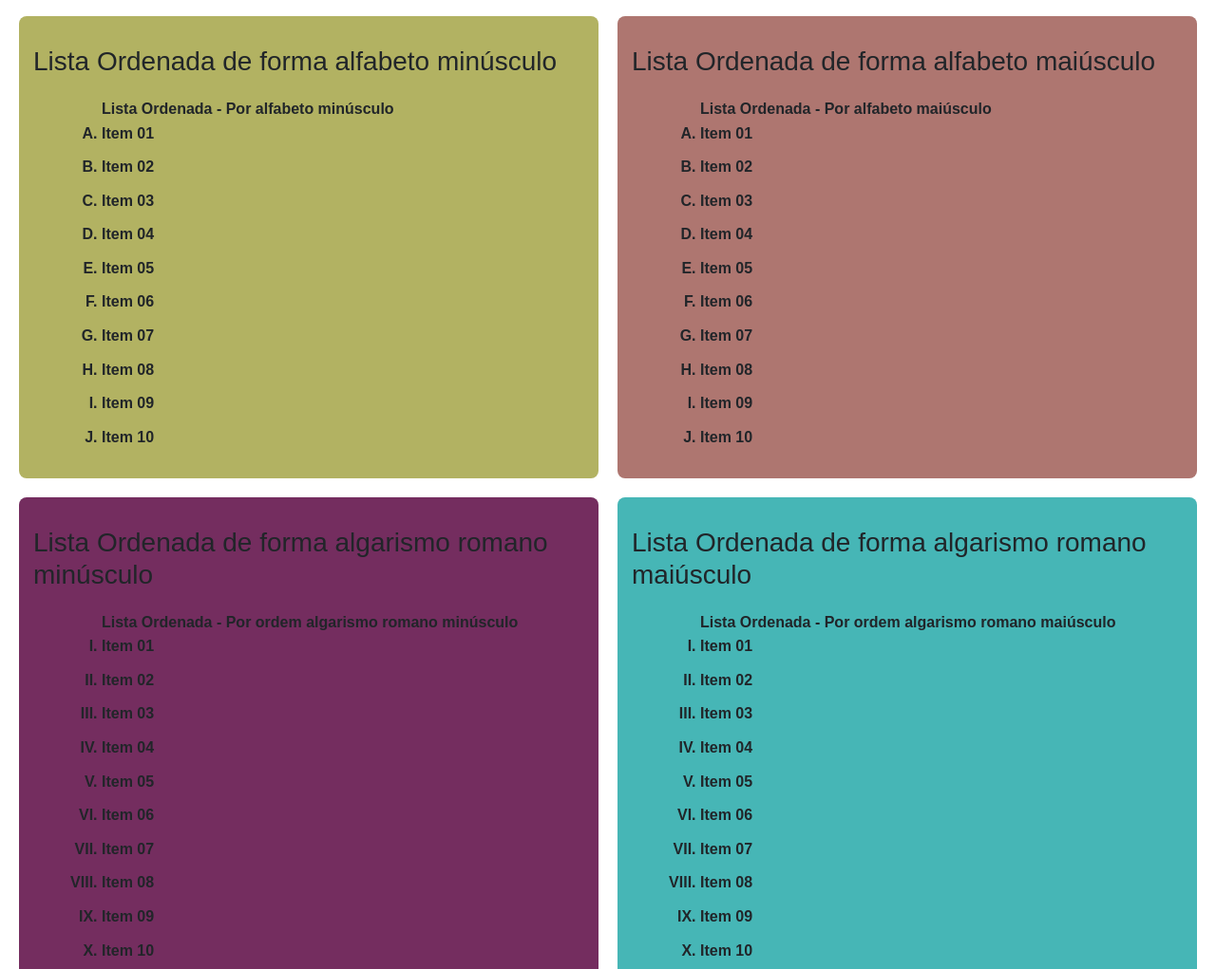
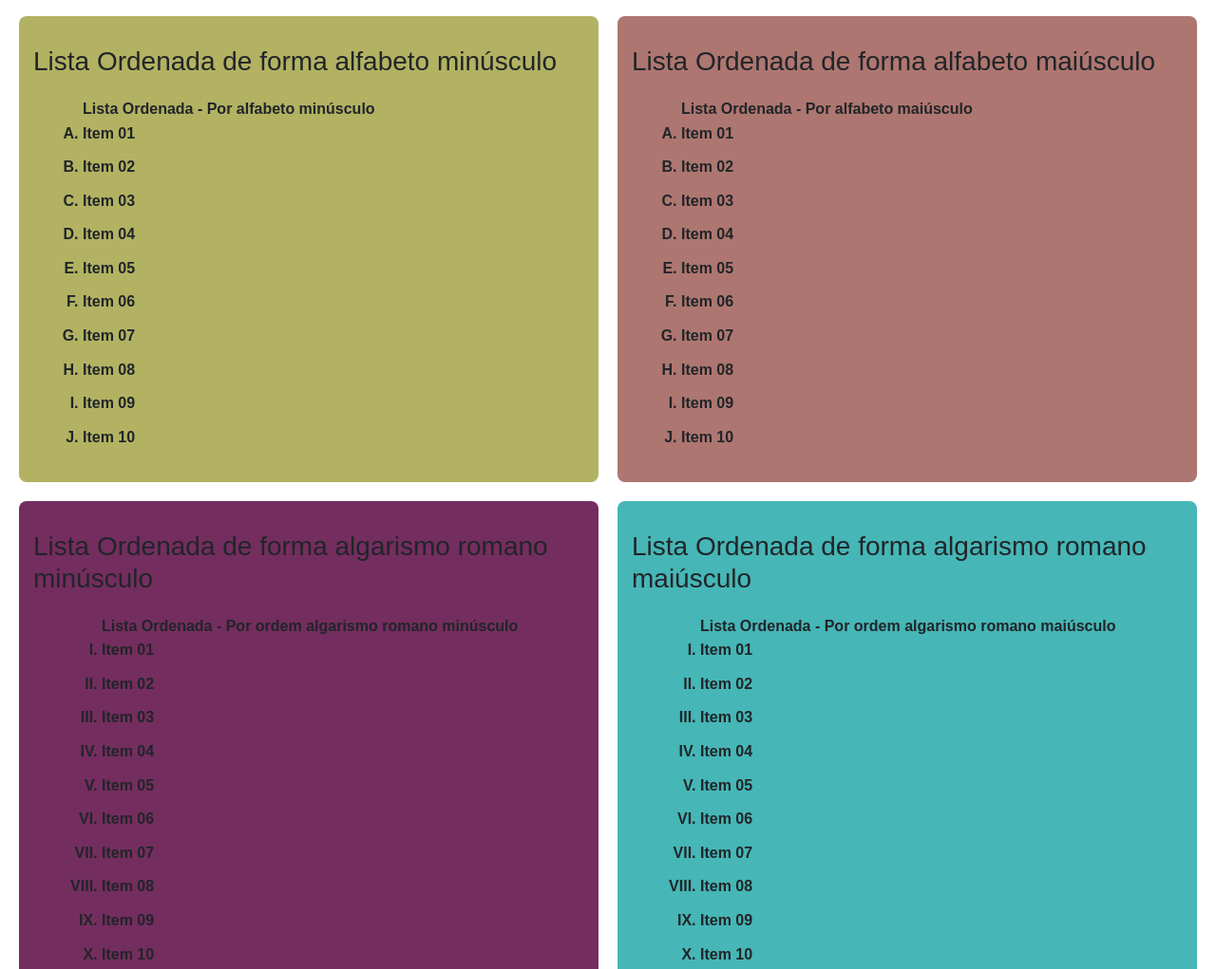
Before and after one commit to ruancarlosdev/curso-pw, a plain HTML site: page index.html in a window 1280 px wide. Shown: the part 812-1833 px from the top of the page at 95% size. Drawn offline with nearby package versions, Linux system fonts and the light colour scheme.

Commit message:
teste alteração

```diff
--- a/style.css
+++ b/style.css
@@ -107,7 +107,7 @@ ol[type="I"] {
 
 ol[type="A"] {
   list-style-type: upper-alpha;
-  margin-left: 40px;
+  margin: 0 0 20px 20px;
 }
 
 li {
```
